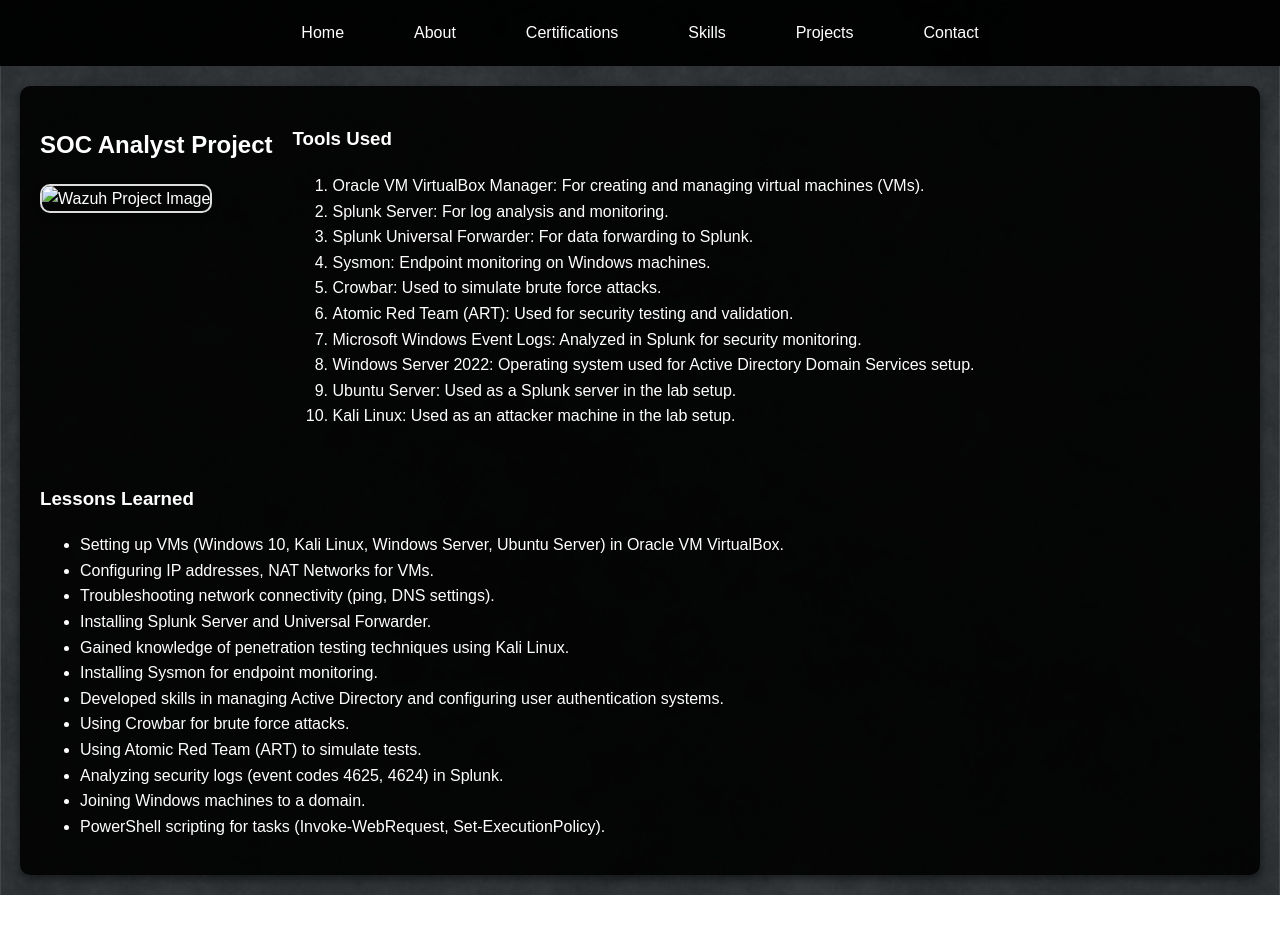
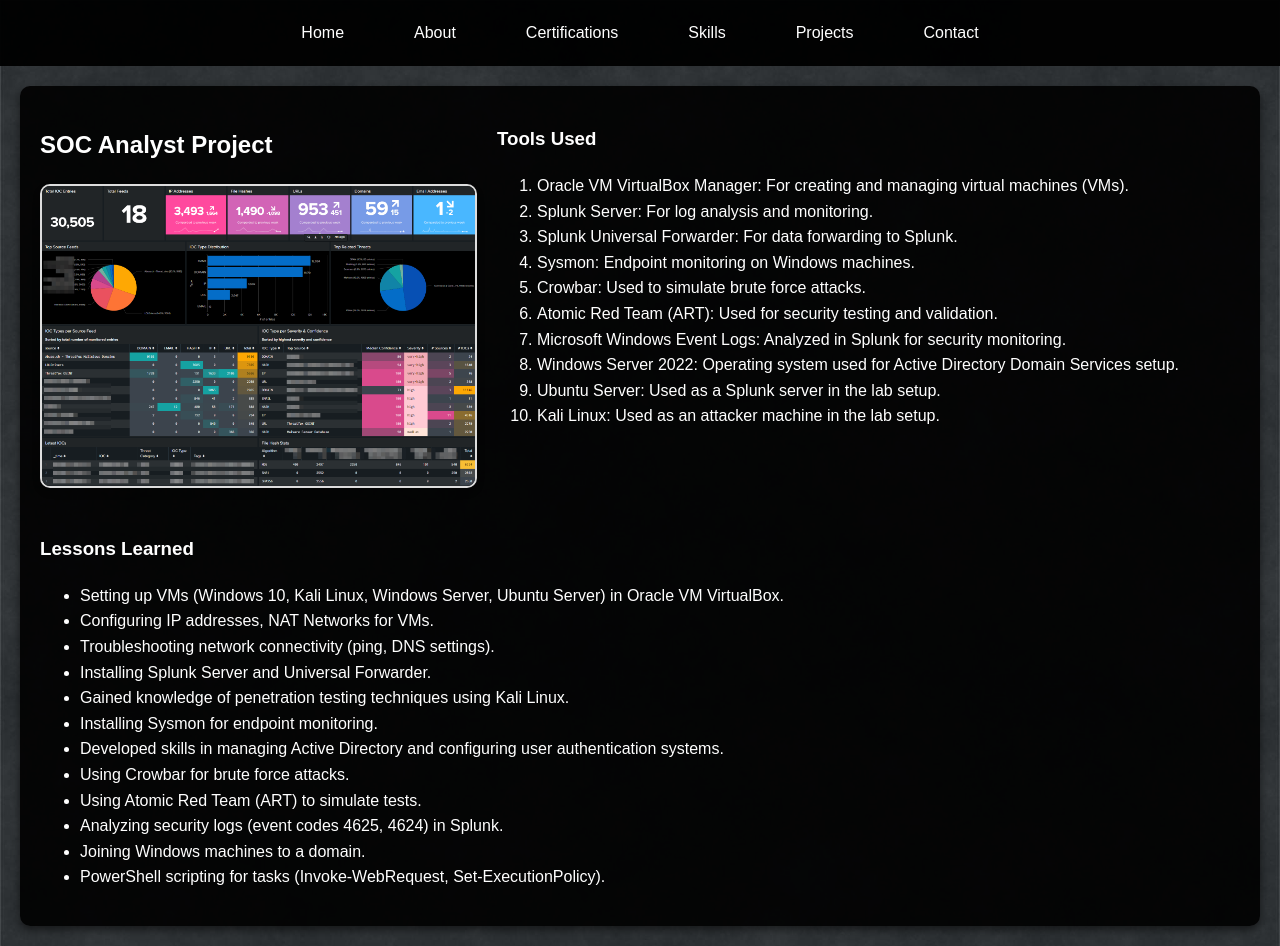
Before and after one commit to manokapitjeng/Portfolio, a plain HTML site: page windows-ad.html in a window 1280 px wide. Before the commit the page ends 895 px from the top, so only its background shows below. Drawn offline with Linux system fonts and the light colour scheme; a script that the page names is missing; files whose address does not match are found by name.

Commit message:
Update windows-ad.html

```diff
--- a/windows-ad.html
+++ b/windows-ad.html
@@ -24,7 +24,7 @@
         <div class="project-image-container">
         <h2>SOC Analyst Project</h2>
 
-            <img src="../MYWEBSITE/IMAGES/website projects/Windows AD/splunk scan3.png" alt="Wazuh Project Image">
+            <img src="../IMAGES/website projects/Windows AD/splunk scan3.png" alt="Wazuh Project Image">
         </div>
 
         <div class="project-steps">
```
